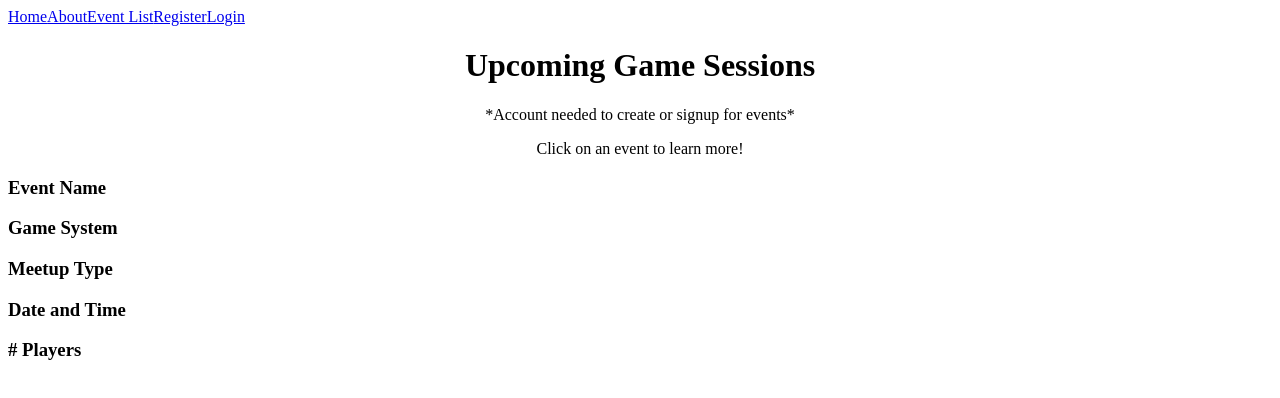
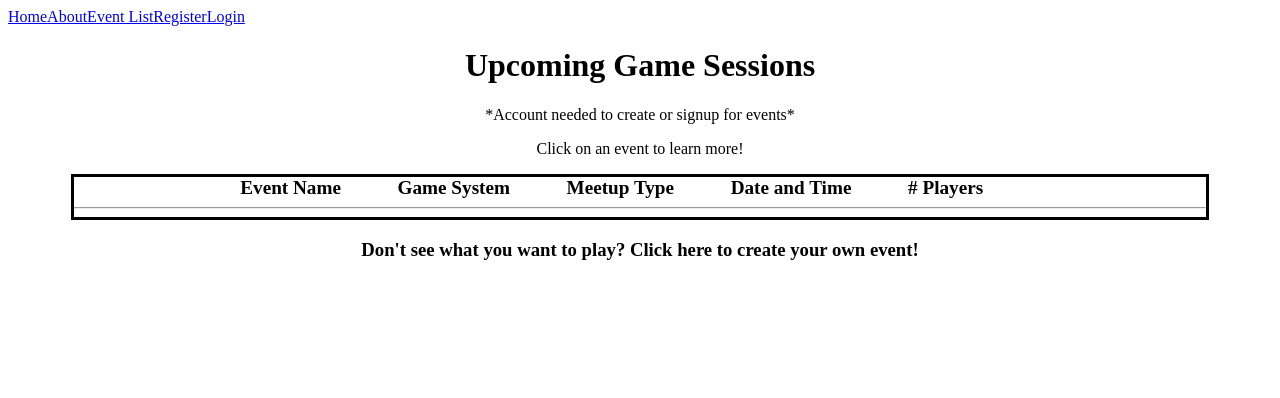
Before and after one commit to dmcgrouther/event-app-front-end, a React (Create React App) app: page /eventlist in a window 1280 px wide. Shown: the top 398 px of the page. Built offline with nearby package versions, Linux system fonts and the light colour scheme.

Commit message:
got event page components working quite well. needs the events listed out

```diff
--- a/src/components/EventListPage/EventListPage.js
+++ b/src/components/EventListPage/EventListPage.js
@@ -1,12 +1,14 @@
 import React from 'react';
 import EventListPageHeader from './EventListPageHeader';
 import EventListPageEventTable from './EventListPageEventTable';
+import EventListPageBottomOfPage from './EventListPageBottomOfPage';
 
 const EventListPage = () => {
     return (
         <>
-        <EventListPageHeader/>
-        <EventListPageEventTable/>
+            <EventListPageHeader/>
+            <EventListPageEventTable/>
+            <EventListPageBottomOfPage/>
         </>
     )
 }
--- /dev/null
+++ b/src/components/EventListPage/EventListPageBottomOfPage.css
@@ -0,0 +1,3 @@
+.EventListPageBottomOfPage{
+    text-align: center;
+}
--- /dev/null
+++ b/src/components/EventListPage/EventListPageBottomOfPage.js
@@ -0,0 +1,10 @@
+import React from 'react';
+import './EventListPageBottomOfPage.css'
+
+const EventListPageBottomOfPage = () => {
+    return (
+        <h3 class="EventListPageBottomOfPage">Don't see what you want to play? Click here to create your own event!</h3>
+    )
+}
+
+export default EventListPageBottomOfPage;
--- /dev/null
+++ b/src/components/EventListPage/EventListPageEventTable.css
@@ -0,0 +1,6 @@
+.EventListPageEventTable {
+    text-align: center;
+    margin-left: 5%;
+    margin-right: 5%;
+    border-style: solid;
+}
--- a/src/components/EventListPage/EventListPageEventTable.js
+++ b/src/components/EventListPage/EventListPageEventTable.js
@@ -1,9 +1,10 @@
 import React from 'react';
 import EventListPageTableHeader from './EventListTableHeader';
+import './EventListPageEventTable.css'
 
 const EventListPageEventTable = () => {
     return (
-        <div>
+        <div class="EventListPageEventTable">
             <EventListPageTableHeader />
         </div>
     )
--- /dev/null
+++ b/src/components/EventListPage/EventListPageTableHeader.css
@@ -0,0 +1,5 @@
+.EventListPageTableHeader__column {
+    display: inline;
+    margin-right: 5%;
+    font-size: 1.5vw;
+}
--- a/src/components/EventListPage/EventListTableHeader.js
+++ b/src/components/EventListPage/EventListTableHeader.js
@@ -1,13 +1,15 @@
 import React from 'react';
+import './EventListPageTableHeader.css'
 
 const EventListPageTableHeader = () => {
     return (
         <div>
-            <h3>Event Name</h3>
-            <h3>Game System</h3>
-            <h3>Meetup Type</h3>
-            <h3>Date and Time</h3>
-            <h3># Players</h3>
+            <h3 class='EventListPageTableHeader__column'>Event Name</h3>
+            <h3 class='EventListPageTableHeader__column'>Game System</h3>
+            <h3 class='EventListPageTableHeader__column'>Meetup Type</h3>
+            <h3 class='EventListPageTableHeader__column'>Date and Time</h3>
+            <h3 class='EventListPageTableHeader__column'># Players</h3>
+            <hr></hr>
         </div>
     )
 }
```
